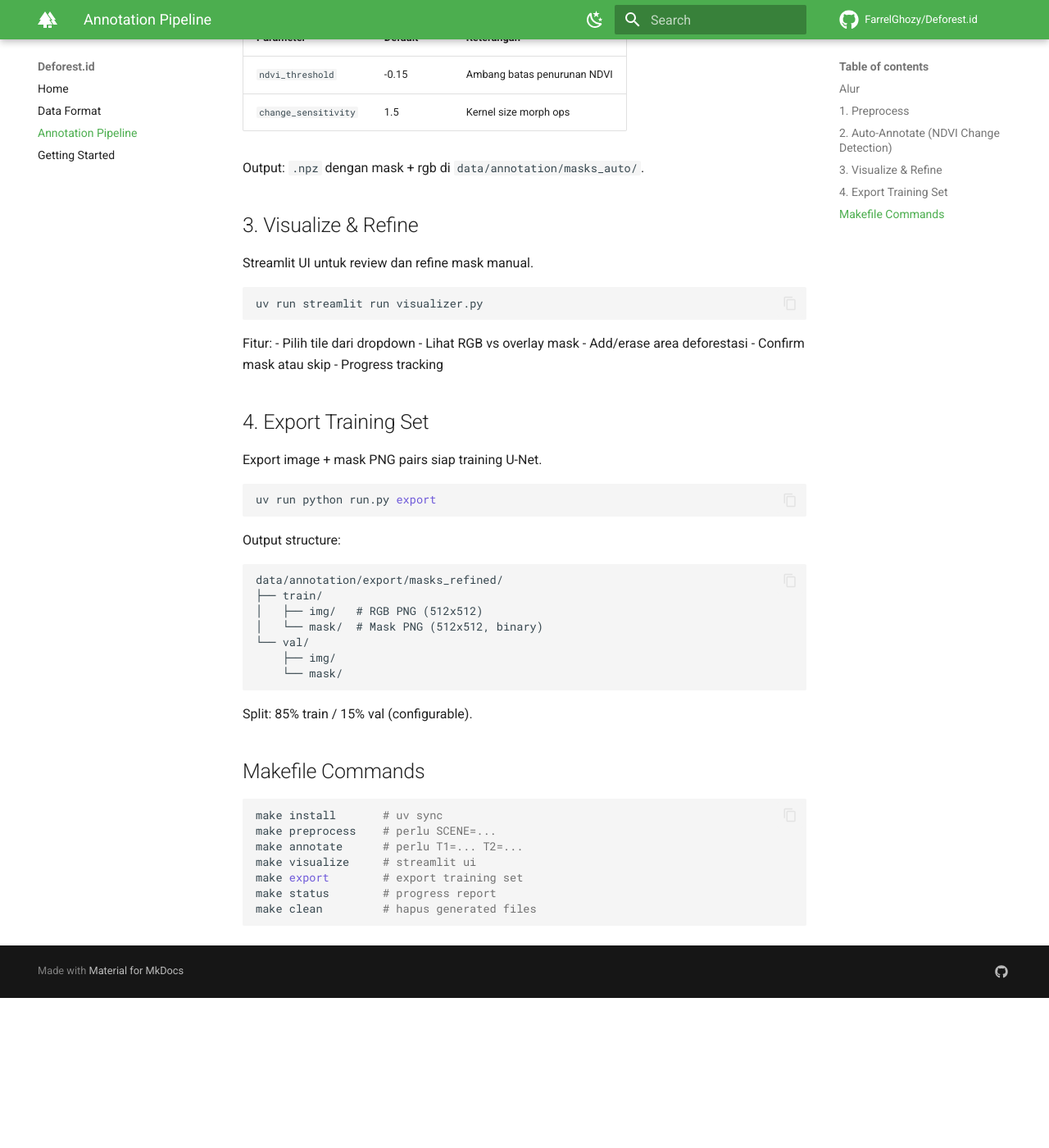
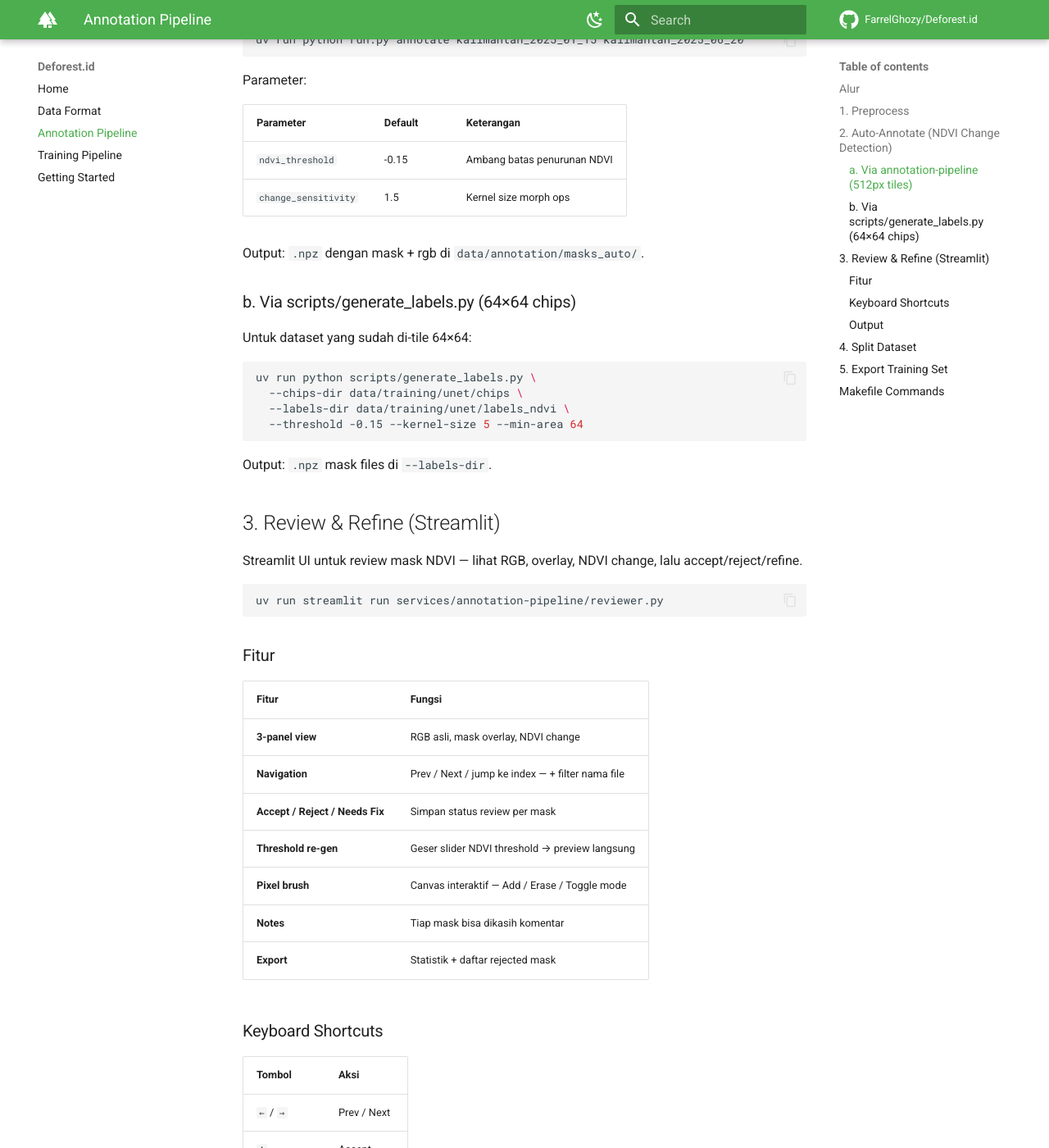
Before and after one commit to FarrelGhozy/Deforest.id, an MkDocs documentation site: the page built from docs/annotation-pipeline.md, in a window 1280 px wide and 1400 px high, scrolled down 1050 px. Shown: the whole window at 82% size. Built offline with MkDocs 1.6.1 and Material for MkDocs 9.7.7, drawn with Linux system fonts in a browser that asks for light colours; comment, search, counter and statistics services are not loaded; before the commit the page ends 2267 px from its top, so only the background shows below that; some of the changed text lies outside the part shown.

Commit message:
docs: add reviewer + training pipeline docs; update GitHub Pages

````diff
--- a/docs/annotation-pipeline.md
+++ b/docs/annotation-pipeline.md
@@ -12,7 +12,7 @@
     B --> C[.npz tiles]
     C --> D[ndvi_annotator.py]
     D --> E[Mask Auto]
-    E --> F[visualizer.py]
+    E --> F[reviewer.py]
     F --> G[Mask Refined]
     G --> H[exporter.py]
     H --> I[PNG train/val]
@@ -41,6 +41,10 @@
 
 Menghitung NDVI difference antara T1 dan T2, thresholding, morphological cleanup.
 
+Dua cara:
+
+### a. Via annotation-pipeline (512px tiles)
+
 ```bash
 uv run python run.py annotate kalimantan_2025_01_15 kalimantan_2025_06_20
 ```
@@ -54,22 +58,67 @@
 
 Output: `.npz` dengan mask + rgb di `data/annotation/masks_auto/`.
 
-## 3. Visualize & Refine
+### b. Via scripts/generate_labels.py (64×64 chips)
 
-Streamlit UI untuk review dan refine mask manual.
+Untuk dataset yang sudah di-tile 64×64:
 
 ```bash
-uv run streamlit run visualizer.py
+uv run python scripts/generate_labels.py \
+  --chips-dir data/training/unet/chips \
+  --labels-dir data/training/unet/labels_ndvi \
+  --threshold -0.15 --kernel-size 5 --min-area 64
 ```
 
-Fitur:
-- Pilih tile dari dropdown
-- Lihat RGB vs overlay mask
-- Add/erase area deforestasi
-- Confirm mask atau skip
-- Progress tracking
+Output: `.npz` mask files di `--labels-dir`.
 
-## 4. Export Training Set
+## 3. Review & Refine (Streamlit)
+
+Streamlit UI untuk review mask NDVI — lihat RGB, overlay, NDVI change, lalu accept/reject/refine.
+
+```bash
+uv run streamlit run services/annotation-pipeline/reviewer.py
+```
+
+### Fitur
+
+| Fitur | Fungsi |
+|-------|--------|
+| **3-panel view** | RGB asli, mask overlay, NDVI change |
+| **Navigation** | Prev / Next / jump ke index — + filter nama file |
+| **Accept / Reject / Needs Fix** | Simpan status review per mask |
+| **Threshold re-gen** | Geser slider NDVI threshold → preview langsung |
+| **Pixel brush** | Canvas interaktif — Add / Erase / Toggle mode |
+| **Notes** | Tiap mask bisa dikasih komentar |
+| **Export** | Statistik + daftar rejected mask |
+
+### Keyboard Shortcuts
+
+| Tombol | Aksi |
+|--------|------|
+| `←` / `→` | Prev / Next |
+| `A` | Accept |
+| `R` | Reject |
+| `F` | Needs Fix |
+
+### Output
+
+Review progress tersimpan otomatis di `data/training/unet/review_progress.json`.
+
+## 4. Split Dataset
+
+Sebelum training, split dataset ke train/val/test:
+
+```bash
+uv run python scripts/split_dataset.py \
+  --chips-dir data/training/unet/chips \
+  --labels-dir data/training/unet/labels_ndvi \
+  --output-dir data/training/unet \
+  --train-ratio 0.70 --val-ratio 0.15 --test-ratio 0.15
+```
+
+Split per-scene (stratified) untuk mencegah data leakage.
+
+## 5. Export Training Set
 
 Export image + mask PNG pairs siap training U-Net.
 
--- a/mkdocs.yml
+++ b/mkdocs.yml
@@ -33,6 +33,7 @@
   - Home: index.md
   - Data Format: data-format.md
   - Annotation Pipeline: annotation-pipeline.md
+  - Training Pipeline: training-pipeline.md
   - Getting Started: getting-started.md
 
 markdown_extensions:
````
Also changed, not shown: docs/training-pipeline.md (added, +110 -0 lines), 2 other files.
